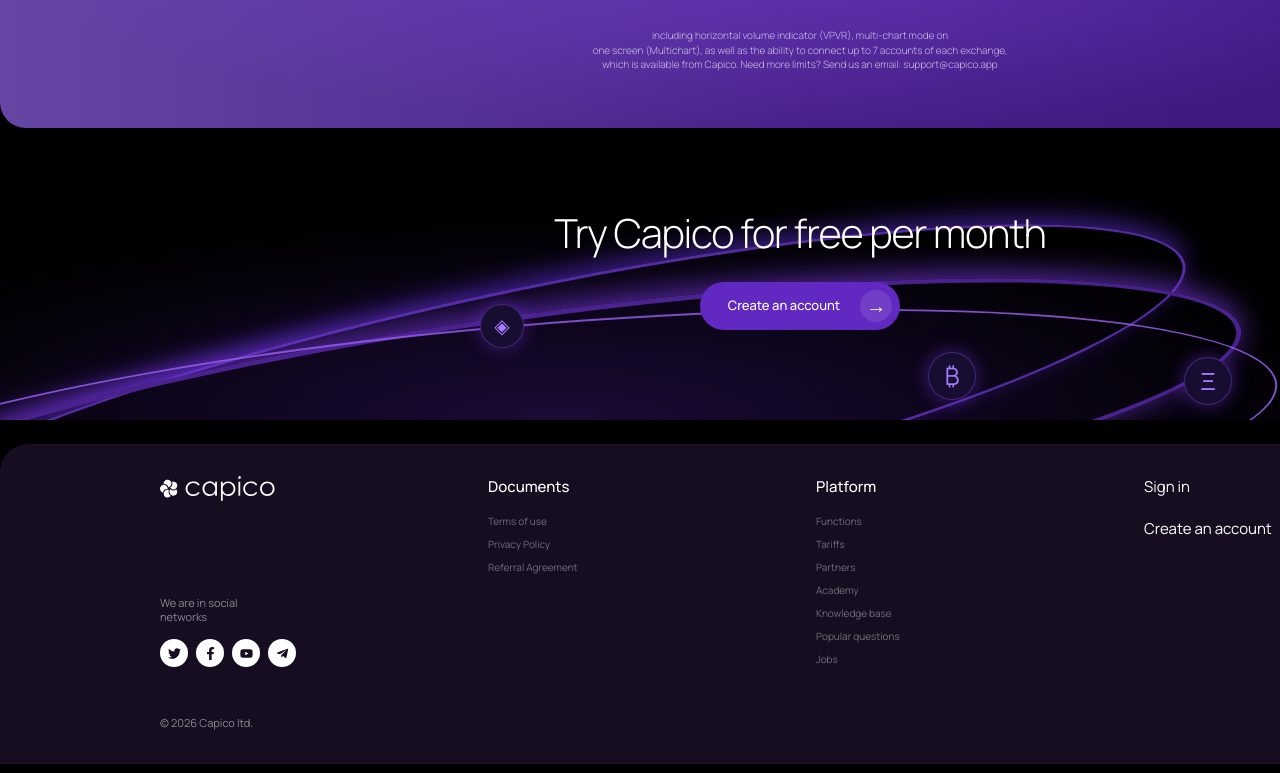
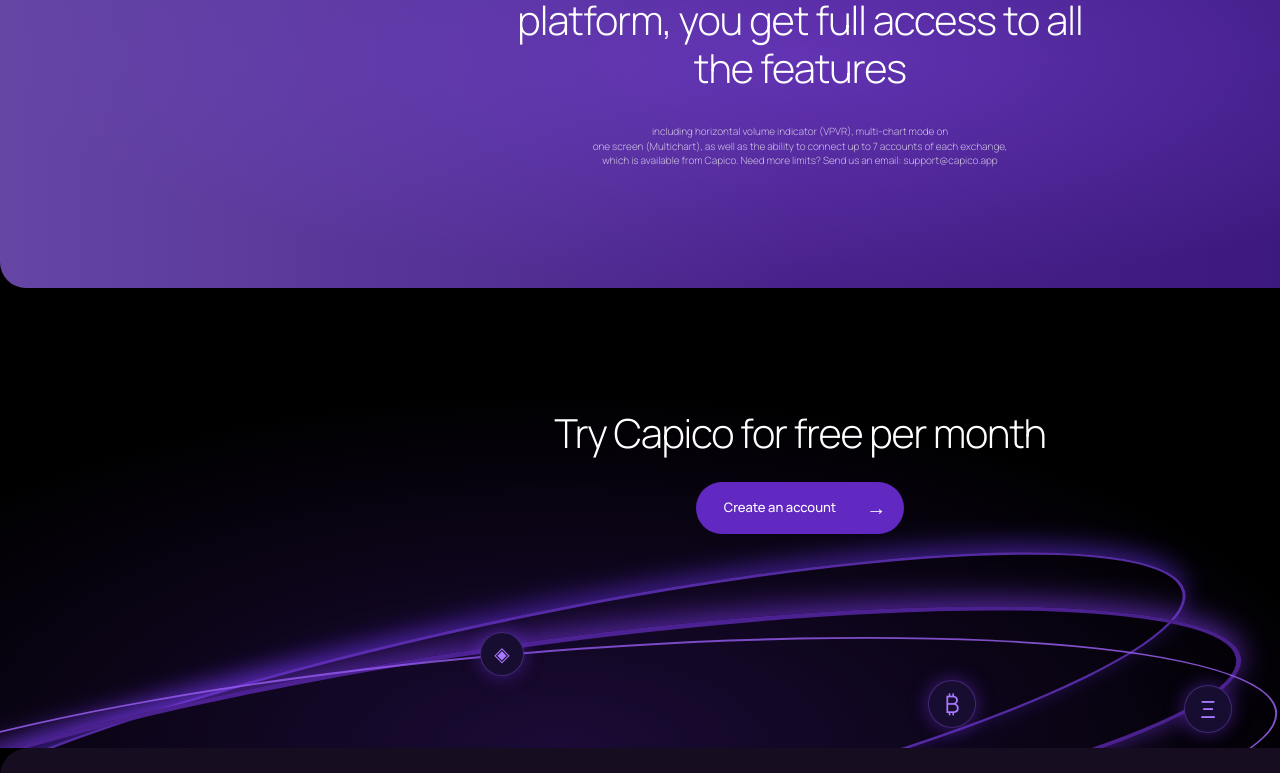
Before and after one commit to DmytroK-goit/capico, a Next.js app: page /prices in a window 1280 px wide. Shown: the part 2502-3275 px from the top of the page. Built offline with nearby package versions, Linux system fonts and the light colour scheme.

Commit message:
fixed style

```diff
--- a/src/app/components/pricesPage.jsx
+++ b/src/app/components/pricesPage.jsx
@@ -86,7 +86,7 @@ const exchanges = [
 ];
 export default function PricesPage() {
   return (
-    <section className="relative isolate overflow-hidden bg-black pb-6 pt-6 text-white  md:min-h-[650px]  md:pt-8 w-[1600px]">
+    <section className="relative isolate overflow-hidden bg-black  pt-6 text-white  md:min-h-[650px]  md:pt-8 w-[1600px]">
       <Image src={bgPrices} alt="" aria-hidden="true" className="pointer-events-none absolute top-16 left-[20%] -z-10 w-[65%] max-w-[560px] object-contain opacity-90" />
 
       <h2 className="relative z-10 text-[44px] font-normal leading-none tracking-[-2px] sm:text-[56px] md:text-[68px]">Prices</h2>
@@ -192,7 +192,7 @@ export default function PricesPage() {
       </div>
 
       {/* Free use */}
-      <div className="relative isolate overflow-hidden  px-4 py-5 text-white sm:px-6">
+      <div className="relative isolate overflow-hidden  px-4 py-9 text-white sm:px-6">
         <Image src={substruck} alt="" aria-hidden="true" className="pointer-events-none absolute left-0 top-1 z-0 h-auto w-full" />
         <div className="pointer-events-none absolute -bottom-44 left-1/2 -z-10 h-[330px] w-[120%] -translate-x-1/2 rounded-[50%] bg-[radial-gradient(ellipse_at_center,rgba(112,39,255,0.85)_0%,rgba(77,30,178,0.5)_38%,rgba(23,17,50,0.2)_65%,transparent_78%)] blur-[32px]" />
 
@@ -231,7 +231,7 @@ export default function PricesPage() {
         </div>
       </div>
       {/* Full access banner */}
-      <div className="relative isolate overflow-hidden rounded-[26px] bg-gradient-to-r from-[#6546a5] via-[#49218a] to-[#351477] px-6 py-10 text-center sm:px-10 sm:py-12 md:py-14">
+      <div className="relative isolate overflow-hidden rounded-[26px] bg-gradient-to-r from-[#6546a5] via-[#49218a] to-[#351477] px-6 py-10 text-center sm:px-10 sm:py-12 md:py-30">
         <div className="pointer-events-none absolute inset-0 -z-10 bg-[radial-gradient(ellipse_at_50%_50%,rgba(145,85,255,0.35),transparent_70%)]" />
 
         <div className="relative z-10 mx-auto max-w-[760px]">
@@ -250,7 +250,7 @@ export default function PricesPage() {
       </div>
 
       {/* Free account CTA */}
-      <div className="relative isolate mt-8 min-h-[230px] overflow-hidden bg-black px-5 py-10 text-white sm:min-h-[260px] sm:px-8 md:py-12">
+      <div className="relative isolate min-h-[230px] overflow-hidden bg-black px-5 py-10 text-white sm:min-h-[460px] sm:px-8 md:py-30">
         {/* Purple waves */}
         <div className="pointer-events-none absolute -left-[10%] bottom-[-100px] -z-10 h-[230px] w-[85%] rotate-[-12deg] rounded-[50%] border-[3px] border-[#6938c9]/80 shadow-[0_-8px_25px_rgba(112,55,255,0.5)]" />
 
@@ -261,12 +261,12 @@ export default function PricesPage() {
         <div className="pointer-events-none absolute inset-0 -z-10 bg-[radial-gradient(ellipse_at_35%_100%,rgba(89,35,180,0.3),transparent_55%)]" />
 
         {/* Content */}
-        <div className="relative z-10 mx-auto flex max-w-[650px] flex-col items-center gap-6 text-center">
+        <div className="relative z-10 mx-auto flex max-w-[650px] flex-col items-center justify-center gap-6 text-center">
           <h2 className="text-[28px] font-light leading-tight tracking-[-1.2px] sm:text-[36px] md:text-[40px]">Try Capico for free per month</h2>
 
           <Link href="/signup" className="group inline-flex min-w-[195px] items-center justify-between gap-5 rounded-full bg-[#6229c2] py-2 pl-7 pr-2 text-[13px] font-medium transition-all duration-300 hover:bg-[#8044e5] hover:shadow-[0_0_25px_rgba(112,55,255,0.5)]">
             Create an account
-            <span className="flex h-8 w-8 items-center justify-center rounded-full bg-white/10 text-xl transition-transform duration-300 group-hover:translate-x-1">→</span>
+            <span className="flex h-9 w-10 items-center justify-center rounded-full text-xl transition-transform duration-300 ">→</span>
           </Link>
         </div>
 
```
